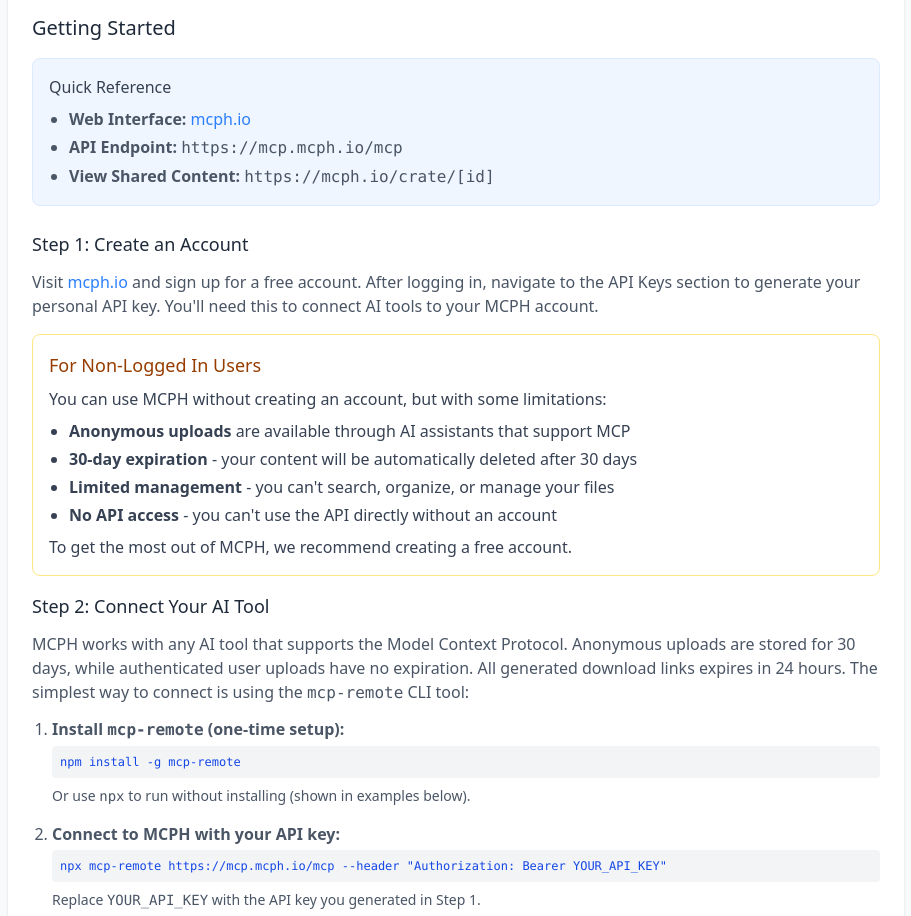
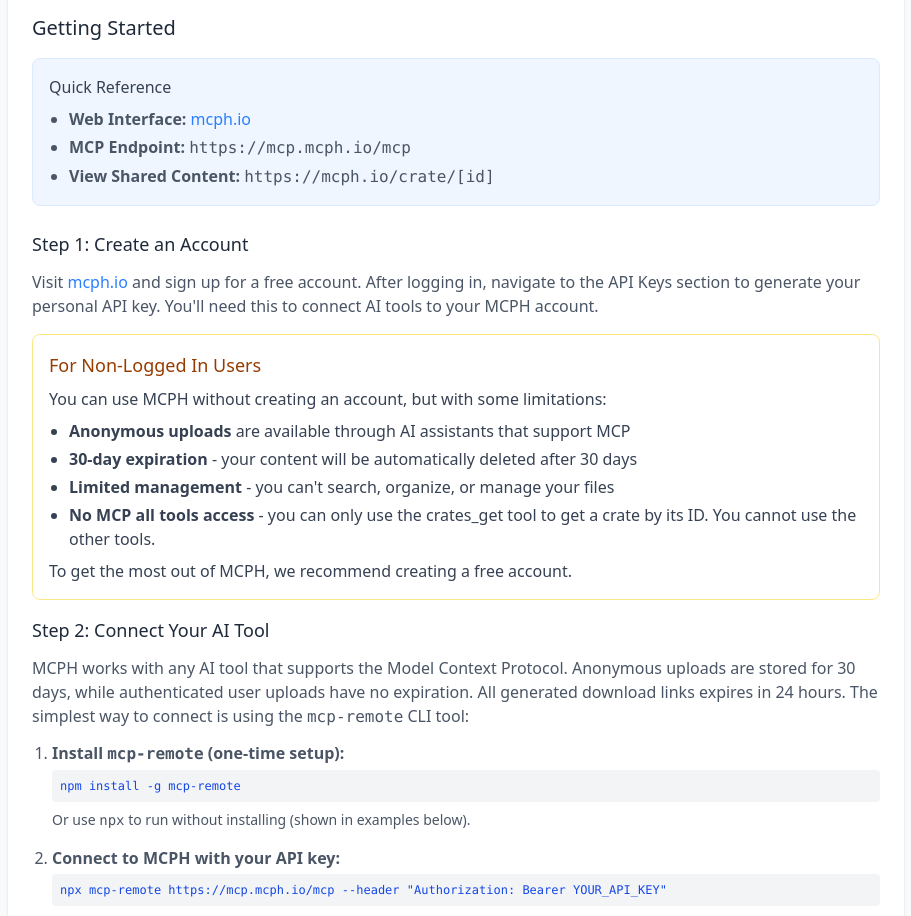
Before and after one commit to ravediamond/MCPH, a Next.js app: page /docs in a window 1280 px wide. Shown: the part 5420-6336 px from the top of the page, without its empty margins (184-1095 px from the left). Built offline with nearby package versions, Linux system fonts and the light colour scheme; no server answers.

Commit message:
fix: fix doc

```diff
--- a/app/docs/page.tsx
+++ b/app/docs/page.tsx
@@ -724,7 +724,7 @@
                 </a>
               </li>
               <li>
-                <b>API Endpoint:</b> <code>https://mcp.mcph.io/mcp</code>
+                <b>MCP Endpoint:</b> <code>https://mcp.mcph.io/mcp</code>
               </li>
               <li>
                 <b>View Shared Content:</b>{" "}
@@ -768,8 +768,7 @@
                 manage your files
               </li>
               <li>
-                <b>No API access</b> - you can't use the API directly without an
-                account
+                <b>No MCP all tools access</b> - you can only use the crates_get tool to get a crate by its ID. You cannot use the other tools.
               </li>
             </ul>
             <p className="text-gray-700 mt-2">
```
